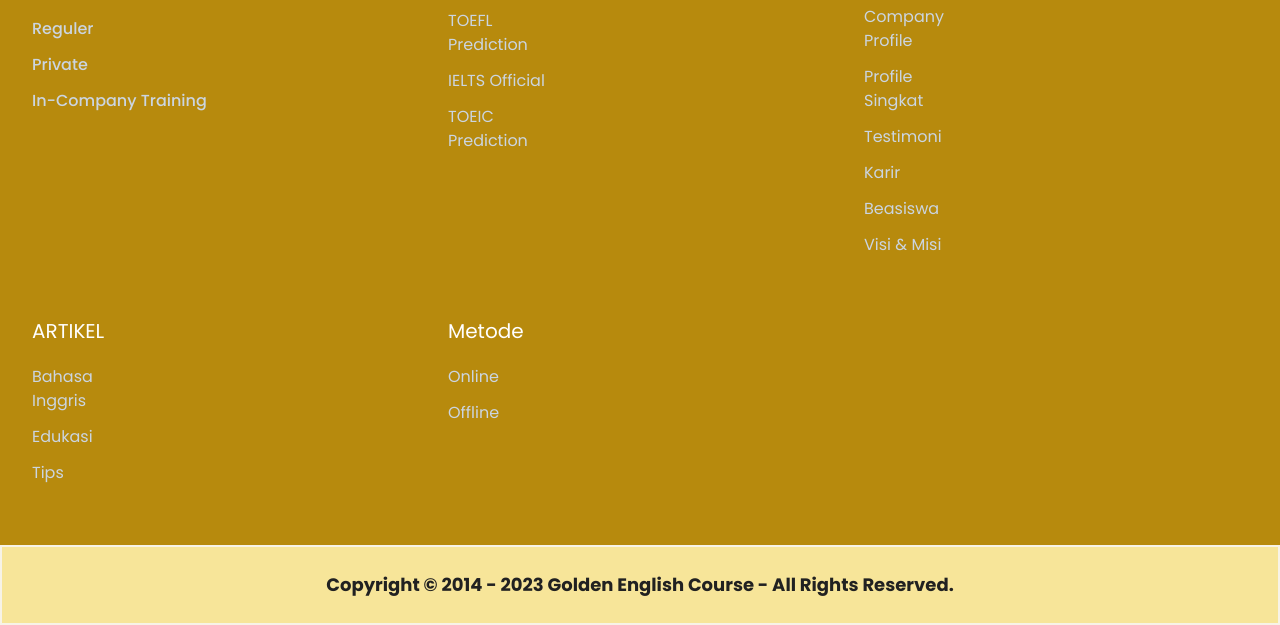
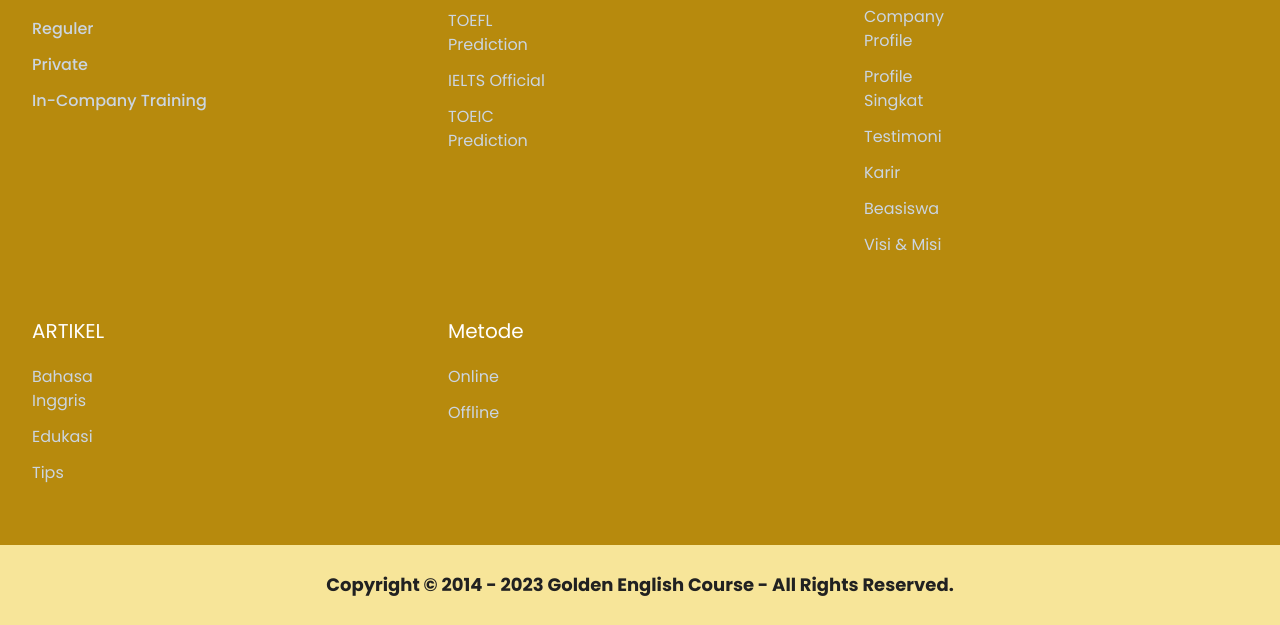
Before and after one commit to ayumysr/goldenenglish, a website: page index.html in a window 1280 px wide. Shown: the part 9957-10582 px from the top of the page. Drawn offline with Linux system fonts and the light colour scheme.

Commit message:
GE Fav ico + Revisi 2

```diff
--- a/index.html
+++ b/index.html
@@ -5,6 +5,7 @@
     <meta charset="UTF-8">
     <meta http-equiv="X-UA-Compatible" content="IE=edge">
     <meta name="viewport" content="width=device-width, initial-scale=1.0">
+    <link rel="shortcut icon" href="dist/img/logoGE.png" type="image/x-icon">
     <title>Golden English</title>
     <link href="dist/output.css" rel="stylesheet" />
     <!-- Google Font Link -->
@@ -964,7 +965,7 @@
 
 
         </div>
-        <div class="w-full bg-warnaheader h-20 border-2 border-warnabg flex justify-center items-center">
+        <div class="w-full bg-warnaheader h-20 border-t-2 border-warnabg flex justify-center items-center">
             <p class="lg:text-lg md:text-lg font-bold text-secondary text-center">Copyright © 2014 - 2023 Golden English Course - All Rights Reserved.
             </p>
         </div>
```
